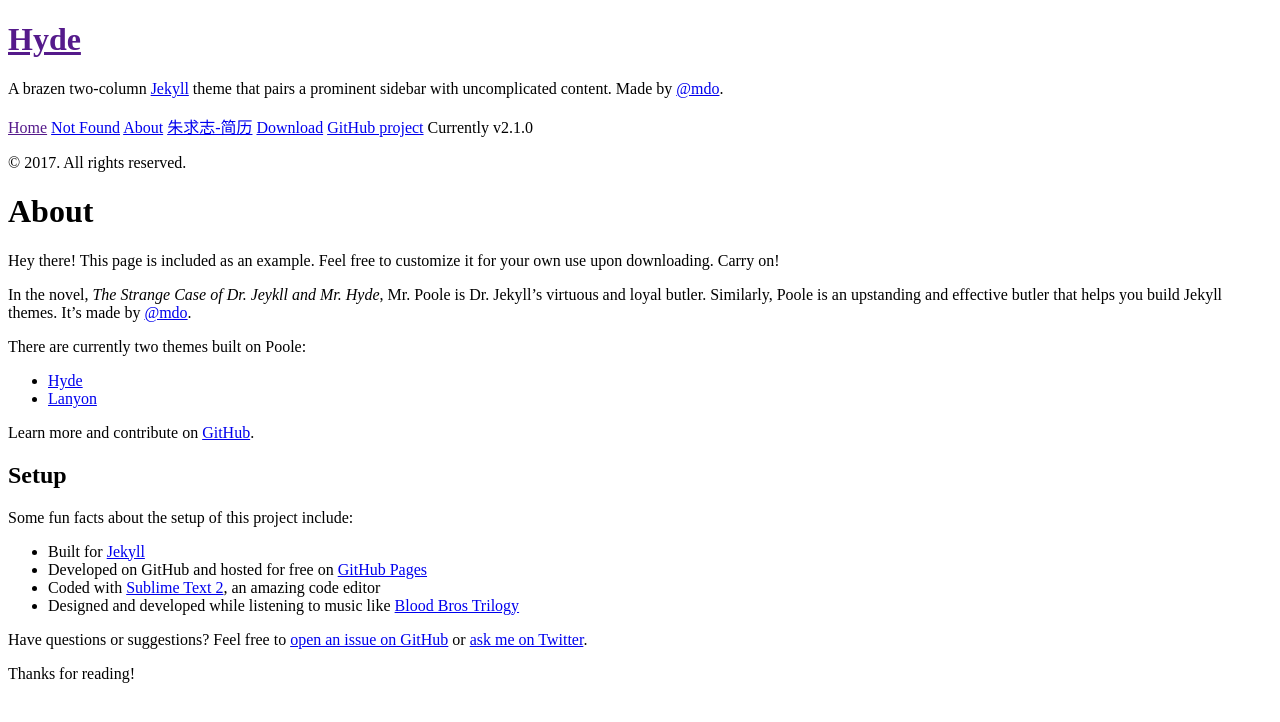
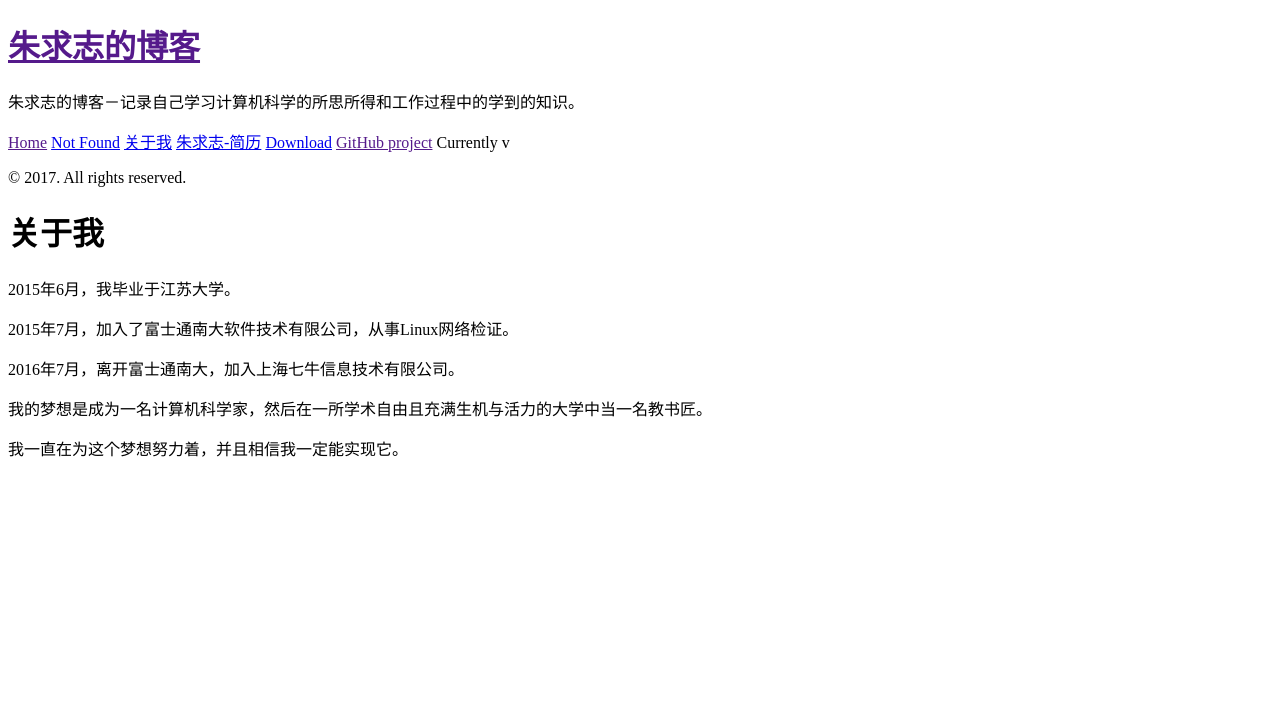
Before and after one commit to zhuqiuzhi/zhuqiuzhi.github.io, a Jekyll site: the page built from about.md, in a window 1280 px wide. Shown: the top 722 px of the page. Built offline with Jekyll 4.4.1, drawn with Linux system fonts in a browser that asks for light colours; Markdown is read by kramdown in place of the engine named in the settings.

Commit message:
use theme theme-base-08

```diff
--- a/_config.yml
+++ b/_config.yml
@@ -1,3 +1,16 @@
+# Site settings
+title: 朱求志的博客
+email: zhuqiuzhi91 at gmail.com
+description: > # this means to ignore newlines until "baseurl:"
+  朱求志的博客－记录自己学习计算机科学的所思所得和工作过程中的学到的知识。
+baseurl: "" # the subpath of your site, e.g. /blog
+url: "zhuqiuzhi.github.io" # the base hostname & protocol for your site
+github_username:  zhuqiuzhi
+baseurl:          /
+
+# Build settings
+markdown: kramdown
+
 # Dependencies
 markdown:         redcarpet
 highlighter:      pygments
@@ -6,21 +19,4 @@
 permalink:        pretty
 relative_permalinks: true
 
-# Setup
-title:            Hyde
-tagline:          'A Jekyll theme'
-description:      'A brazen two-column <a href="http://jekyllrb.com" target="_blank">Jekyll</a> theme that pairs a prominent sidebar with uncomplicated content. Made by <a href="https://twitter.com/mdo" target="_blank">@mdo</a>.'
-url:              http://hyde.getpoole.com
-baseurl:          /
-
-author:
-  name:           'Mark Otto'
-  url:            https://twitter.com/mdo
-
 paginate:         5
-
-# Custom vars
-version:          2.1.0
-
-github:
-  repo:           https://github.com/poole/hyde
--- a/_layouts/default.html
+++ b/_layouts/default.html
@@ -3,7 +3,7 @@
 
   {% include head.html %}
 
-  <body>
+  <body class="theme-base-08">
 
     {% include sidebar.html %}
 
--- a/about.md
+++ b/about.md
@@ -1,30 +1,15 @@
 ---
 layout: page
-title: About
+title: 关于我
+permalink: /about/
 ---
 
-<p class="message">
-  Hey there! This page is included as an example. Feel free to customize it for your own use upon downloading. Carry on!
-</p>
+2015年6月，我毕业于江苏大学。
 
-In the novel, *The Strange Case of Dr. Jeykll and Mr. Hyde*, Mr. Poole is Dr. Jekyll's virtuous and loyal butler. Similarly, Poole is an upstanding and effective butler that helps you build Jekyll themes. It's made by [@mdo](https://twitter.com/mdo).
+2015年7月，加入了富士通南大软件技术有限公司，从事Linux网络检证。
 
-There are currently two themes built on Poole:
+2016年7月，离开富士通南大，加入上海七牛信息技术有限公司。
 
-* [Hyde](http://hyde.getpoole.com)
-* [Lanyon](http://lanyon.getpoole.com)
+我的梦想是成为一名计算机科学家，然后在一所学术自由且充满生机与活力的大学中当一名教书匠。
 
-Learn more and contribute on [GitHub](https://github.com/poole).
-
-## Setup
-
-Some fun facts about the setup of this project include:
-
-* Built for [Jekyll](http://jekyllrb.com)
-* Developed on GitHub and hosted for free on [GitHub Pages](https://pages.github.com)
-* Coded with [Sublime Text 2](http://sublimetext.com), an amazing code editor
-* Designed and developed while listening to music like [Blood Bros Trilogy](https://soundcloud.com/maddecent/sets/blood-bros-series)
-
-Have questions or suggestions? Feel free to [open an issue on GitHub](https://github.com/poole/issues/new) or [ask me on Twitter](https://twitter.com/mdo).
-
-Thanks for reading!
+我一直在为这个梦想努力着，并且相信我一定能实现它。
```
